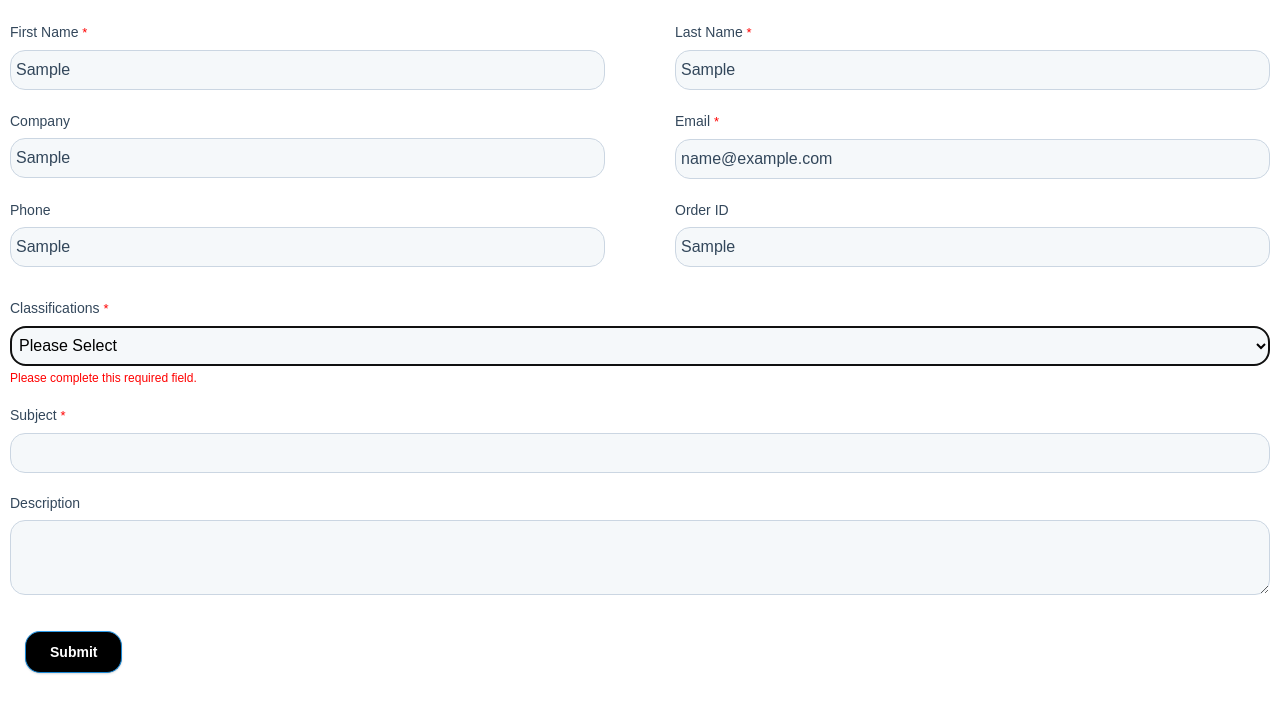
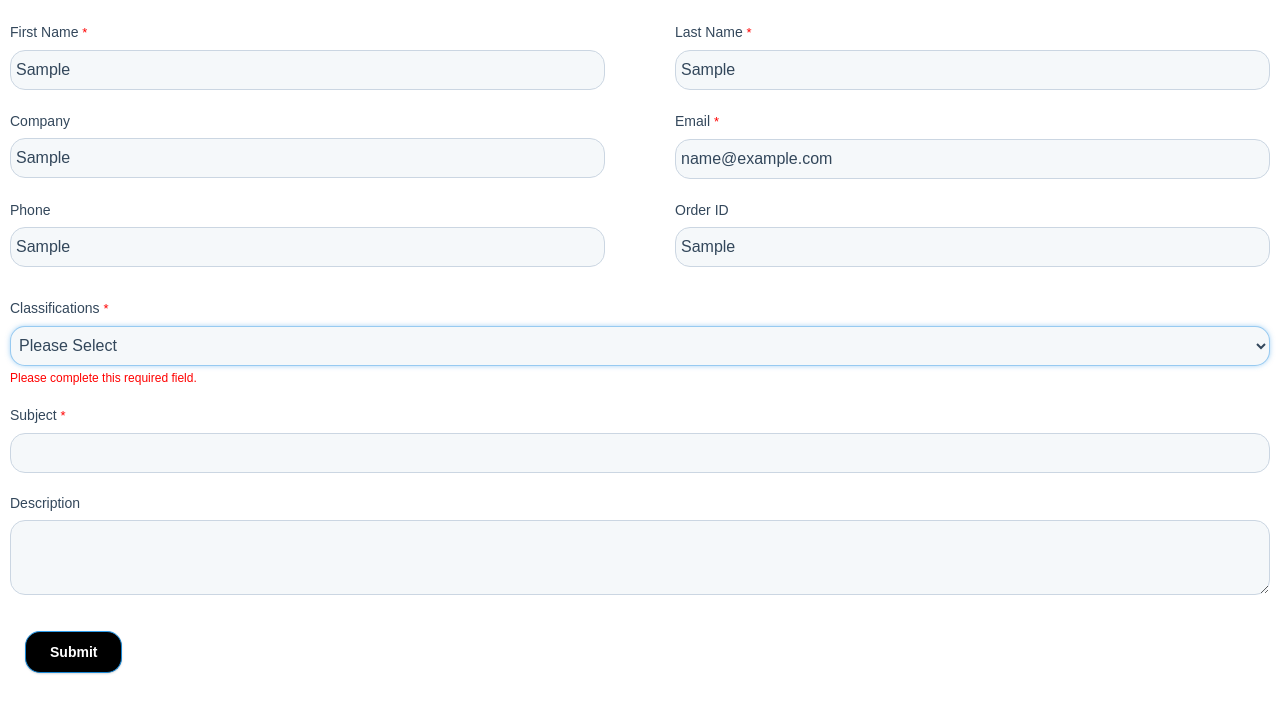
Before and after one commit to 3liGlobal/PrePod-GHW-Contact-Us, a plain HTML site: page index.html in a window 1280 px wide. Both pictures are taken after typing "Sample", "Sample", "Sample", "name@example.com", "Sample", "Sample" into the empty fields and a click on the button "Submit". Drawn offline with Linux system fonts and the light colour scheme.

Commit message:
update styling

```diff
--- a/css/form.css
+++ b/css/form.css
@@ -342,6 +342,14 @@ ul {
 	font-size: 16px;
 	border-radius: 15px;
 	background-color: #f5f8fa;
+	color: #33475b;
+	outline: none;
+}
+.zf-form-sBox:focus {
+	border: 1px solid rgba(121, 187, 238, 0.75) !important;
+	-webkit-box-shadow: 0 0 5px rgba(82, 168, 236, 0.5) !important;
+	-moz-box-shadow: 0 0 5px rgba(82, 168, 236, 0.5) !important;
+	box-shadow: 0 0 5px rgba(82, 168, 236, 0.5) !important;
 }
 
 .zf-name .zf-tempContDiv span,
--- a/index.html
+++ b/index.html
@@ -197,7 +197,7 @@
                             </label>
                             <div class="zf-tempContDiv">
                                 <span> <textarea name="MultiLine" checktype="c1" maxlength="65535"
-                                        placeholder=""></textarea> </span>
+                                        placeholder="" style="font-family: Arial, Helvetica, sans-serif;"></textarea> </span>
                                 <p id="MultiLine_error" class="zf-errorMessage" style="display:none;">Please complete this required field.</p>
                             </div>
                             <div class="zf-clearBoth"></div>
```
